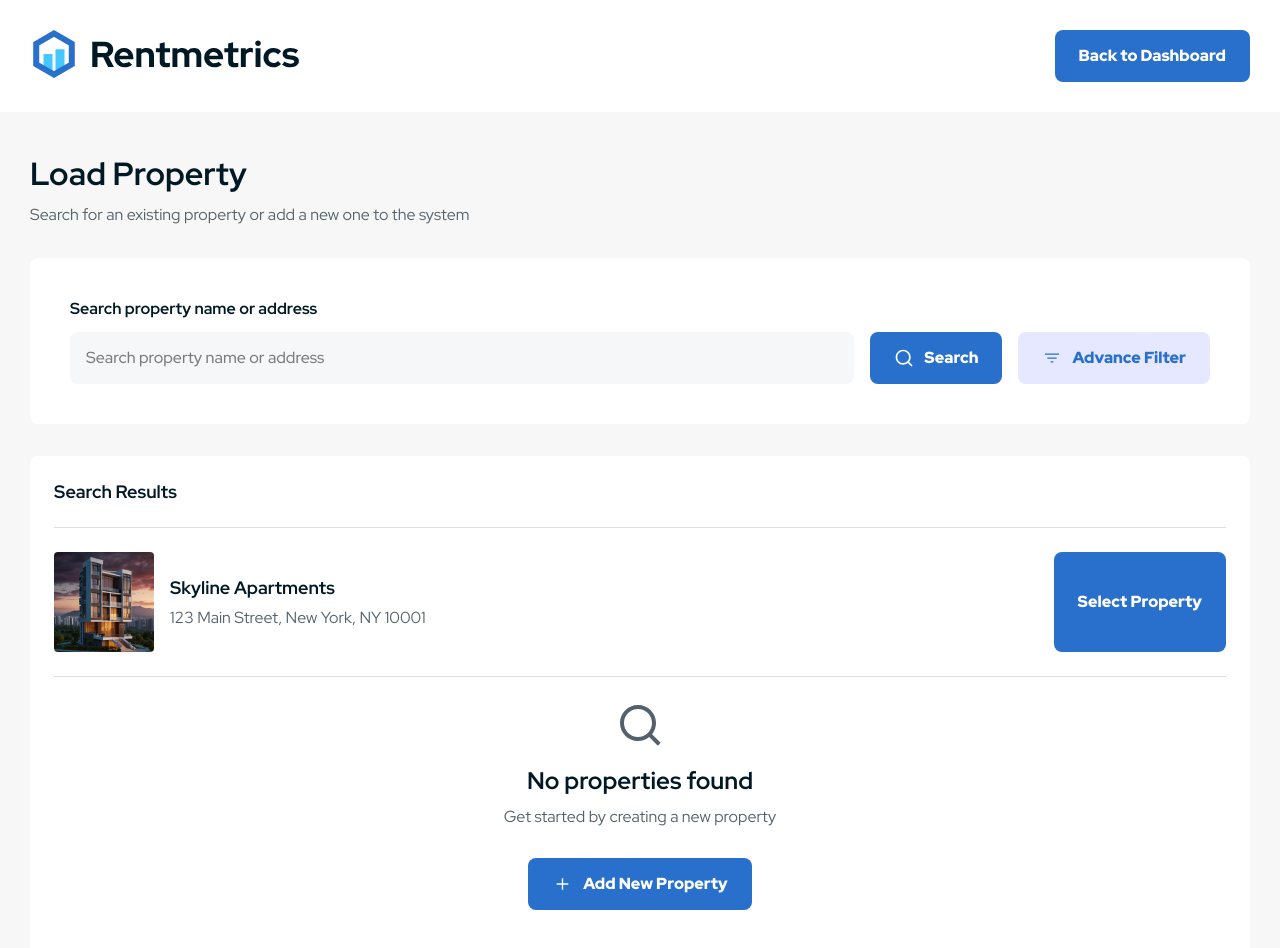
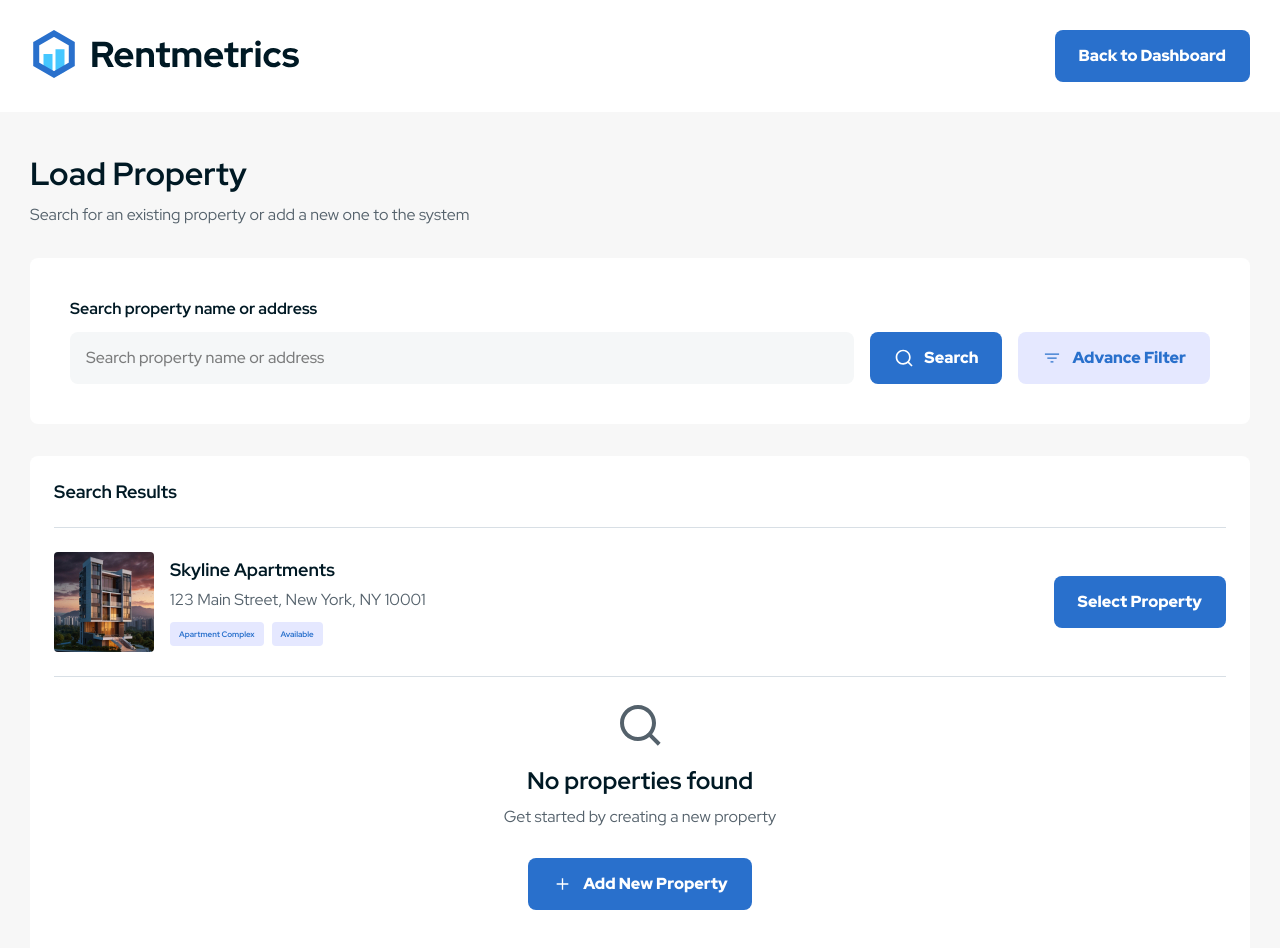
Before and after one commit to ashikrahman-dev/rent-metrics, a React (Vite) app: page /properties in a window 1280 px wide. Shown: the top 948 px of the page. Built offline with nearby package versions, Linux system fonts and the light colour scheme.

Commit message:
Properties not found & Search result page complete

```diff
--- a/src/components/PropertiesNotFoundCard/PropertiesNotFoundCard.jsx
+++ b/src/components/PropertiesNotFoundCard/PropertiesNotFoundCard.jsx
@@ -17,7 +17,7 @@ export default function PropertiesNotFoundCard() {
                 {/* Properties Card */}
                 <div className=" border-t border-dark-6 pt-6 mt-6">
                     {/* Item */}
-                    <div className="flex justify-between gap-6 pb-6 mb-6 border-b border-dark-6">
+                    <div className="flex justify-between items-center gap-6 pb-6 mb-6 border-b border-dark-6">
                         {/* Left */}
                         <div className="flex gap-4 items-center">
                             <div className="">
@@ -36,7 +36,14 @@ export default function PropertiesNotFoundCard() {
                                 </p>
 
                                 {/* Button group */}
-
+                                <div className="flex gap-2 mt-3">
+                                    <button className="py-[6px] px-[9px] rounded-sm bg-main-shade text-[8px] text-main font-bold cursor-pointer transition-colors duration-200 hover:bg-main hover:text-white">
+                                        Apartment Complex
+                                    </button>
+                                    <button className="py-[6px] px-[9px] rounded-sm bg-main-shade text-[8px] text-main font-bold cursor-pointer transition-colors duration-200 hover:bg-main hover:text-white">
+                                        Available
+                                    </button>
+                                </div>
                                 {/* Button group */}
                             </div>
                         </div>
--- a/src/pages/SignIn/SignIn.jsx
+++ b/src/pages/SignIn/SignIn.jsx
@@ -111,7 +111,7 @@ export default function SignIn() {
                                             </div>
                                             <div className="">
                                                 <Link
-                                                    to="/request-demo"
+                                                    to="/forgot-password"
                                                     className="text-danger text-sm leading-[1.3]"
                                                 >
                                                     Forgot Password ?
--- a/src/pages/SignUp/SignUp.jsx
+++ b/src/pages/SignUp/SignUp.jsx
@@ -130,7 +130,6 @@ export default function SignUp() {
                                             <div className="flex h-6 shrink-0 items-center">
                                                 <div className="group grid size-4 grid-cols-1 cursor-pointer">
                                                     <input
-                                                        defaultChecked
                                                         id="keep-me-sign-in"
                                                         name="keep-me-sign-in"
                                                         type="checkbox"
@@ -177,7 +176,7 @@ export default function SignUp() {
                         {/* Button group */}
                         <div className="grid gap-5 mt-8">
                             <Link
-                                to="/thank-you"
+                                to="/dashboard"
                                 className="flex justify-center py-[14px] px-6 rounded-lg bg-main text-white text-base font-black transition-colors duration-200 hover:bg-main-shade hover:text-main"
                             >
                                 Register
```
